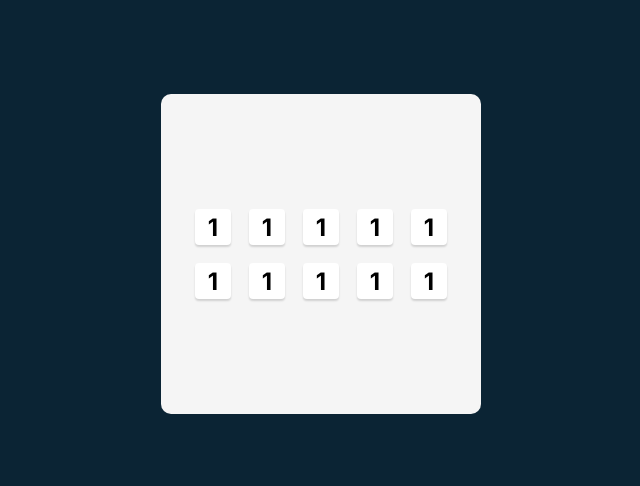
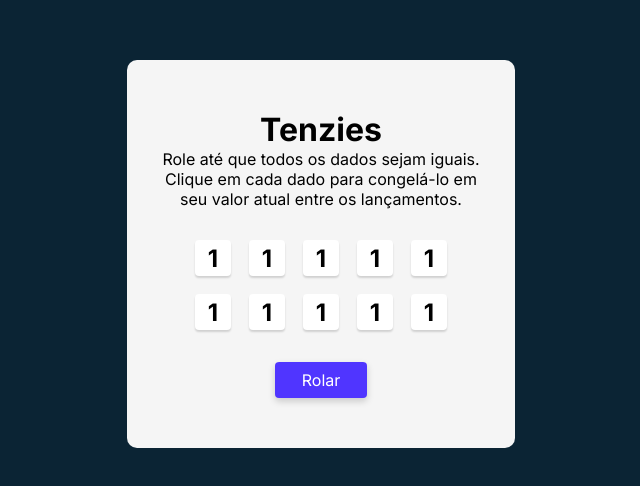
Before and after one commit to Juranda/TenziesScrimba, a React (Vite) app: page / in a window 1280 px wide. Shown: the part 146-632 px from the top of the page, without its empty margins (319-959 px from the left). Built offline with nearby package versions, Linux system fonts and the light colour scheme.

Commit message:
Layout e estilização geral terminados

```diff
--- a/src/App.jsx
+++ b/src/App.jsx
@@ -4,6 +4,10 @@ export default function App() {
   return (
     <div className="Game">
       <div className="game-box">
+        <div className="top-texts">
+          <h1>Tenzies</h1>
+          <p>Role até que todos os dados sejam iguais. Clique em cada dado para congelá-lo em seu valor atual entre os lançamentos.</p>
+        </div>
         <div className="dices">
           <Dice value="1" />
           <Dice value="1" />
@@ -16,6 +20,7 @@ export default function App() {
           <Dice value="1" />
           <Dice value="1" />
         </div>
+        <button className="roll-button">Rolar</button>
       </div>
     </div>
   );
--- a/src/index.css
+++ b/src/index.css
@@ -11,6 +11,11 @@
     font-family: 'Inter', sans-serif;
 }
 
+button {
+    all: unset;
+    cursor: pointer;
+}
+
 .Game {
     height: 100vh;
     background: #0B2434;
@@ -20,13 +25,19 @@
 }
 
 .game-box {
-    min-width: var(--min-game-size);
-    min-height: var(--min-game-size);
+    width: var(--min-game-size);
+    height: var(--min-game-size);
     background-color: #F5F5F5;
     border-radius: 10px;
     display: flex;
+    flex-direction: column;
     justify-content: space-around;
     align-items: center;
+    padding: 34px;
+}
+
+.top-texts {
+    text-align: center;
 }
 
 .dices {
@@ -41,8 +52,20 @@
     background: #FFFFFF;
     box-shadow: 0px 2px 2px rgba(0, 0, 0, 0.15);
     border-radius: 4px;
+    cursor: pointer;
 
     display: flex;
     justify-content: center;
     align-items: center;
 }
+
+.roll-button {
+    background-color: #5035FF;
+    min-width: 92px;
+    min-height: 36px;
+    text-align: center;
+    color: #FFFFFF;
+
+    box-shadow: 0px 3.2px 7.68px rgba(0, 0, 0, 0.18);
+    border-radius: 4px;
+}
```
